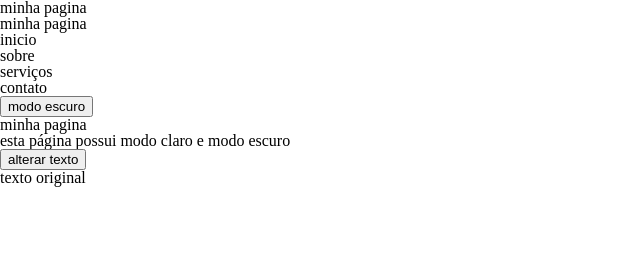
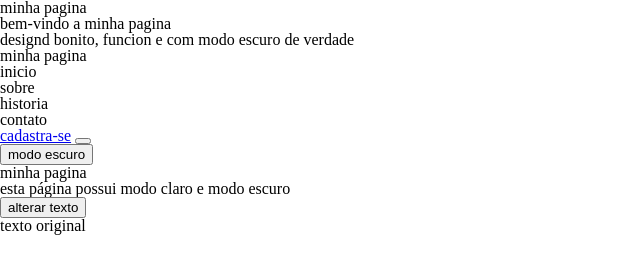
Before and after one commit to brunnocampos-web/site-teste.github.io, a plain HTML site: page index.html in a window 1280 px wide. Shown: the whole page, without its empty margins (0-640 px from the left). Drawn offline with Linux system fonts and the light colour scheme; a small style sheet from the web is missing; files whose address does not match are found by name.

Commit message:
Update index.html

```diff
--- a/index.html
+++ b/index.html
@@ -17,6 +17,13 @@
     <link rel="stylesheet" href="css/style.css">
   </head>
   <body>
+    <!--header-->
+    <header class="hero">
+      <div class="hero-conteudo">
+        <h1 class="hero-titulo">bem-vindo a minha pagina</h1>
+        <p class="hero-suntitulo">designd bonito, funcion e com modo escuro de verdade</p>
+      </div>
+    </header>
     <!--NAVBAR-->
     <nav class="logo">
 
@@ -25,11 +32,16 @@
       </div>
 
       <ul class="menu">
-        <li><a href"#">inicio</a></li>
-        <li><a href"#">sobre</a></li>
-        <li><a href"#">serviços</a></li>
-        <li><a href"#">contato</a></li>
+        <li><a href"index.html">inicio</a></li>
+        <li><a href"componentes/sobre.html">sobre</a></li>
+        <li><a href"componentes/historia.html">historia</a></li>
+        <li><a href"componentes/contato.html">contato</a></li>
       </ul>
+      <div class="navbar-acoes">
+        <a href="componentes/cadastro.html"class="botao-cadastro">cadastra-se</a>
+        <button id="botaoTema">
+        </button>
+      </div>
 
       <button id="botaoTema">
         modo escuro
```
